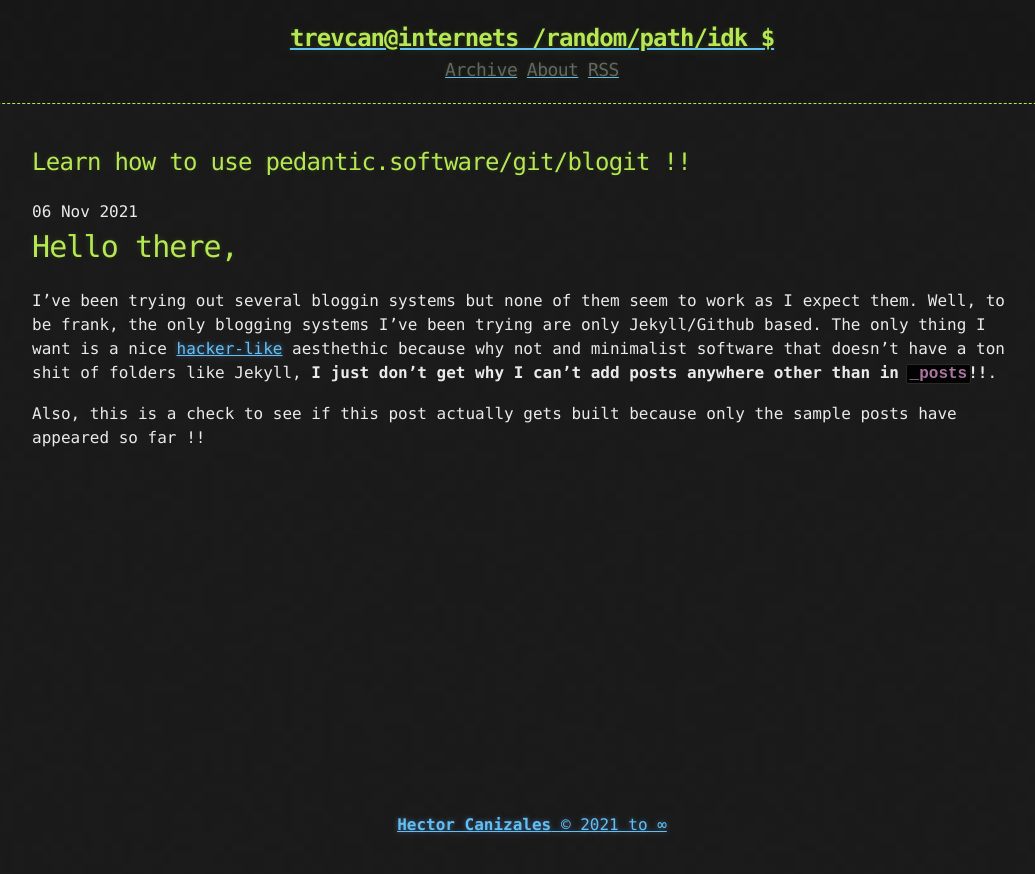
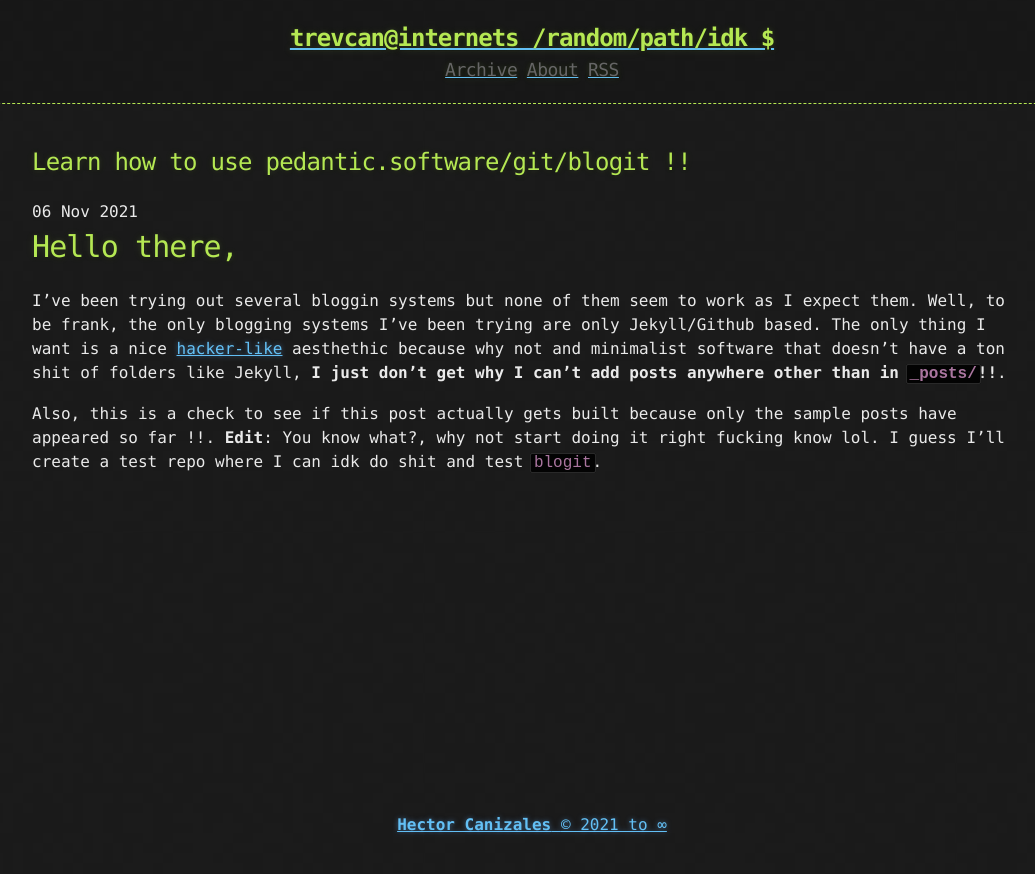
Before and after one commit to TrevCan/trevcan.github.io, a Jekyll site: the page built from _posts/2021-11-06-idk-learn-pedantics-blogit.md, in a window 1280 px wide. Shown: the top 874 px of the page, without its empty margins (108-1143 px from the left). Built offline with Jekyll 4.4.1, drawn with Linux system fonts in a browser that asks for light colours; our own code applies the rules of GitHub Pages for plain Markdown files.

Commit message:
update latest post

```diff
--- a/_posts/2021-11-06-idk-learn-pedantics-blogit.md
+++ b/_posts/2021-11-06-idk-learn-pedantics-blogit.md
@@ -10,7 +10,9 @@ as I expect them. Well, to be frank, the only blogging systems I've been
 trying are only Jekyll/Github based. The only thing I want is a nice
 [hacker-like](https://github.com/tocttou/hacker-blog) aesthethic because
 why not and minimalist software that doesn't have a ton shit of folders like
-Jekyll, **I just don't get why I can't add posts anywhere other than in `_posts`!!**.
+Jekyll, **I just don't get why I can't add posts anywhere other than in `_posts/`!!**.
 
 Also, this is a check to see if this post actually gets built because only the
-sample posts have appeared so far !!
+sample posts have appeared so far !!. **Edit**: You know what?, why not start
+doing it right fucking know lol. I guess I'll create a test repo where I can idk
+do shit and test `blogit`.
```
